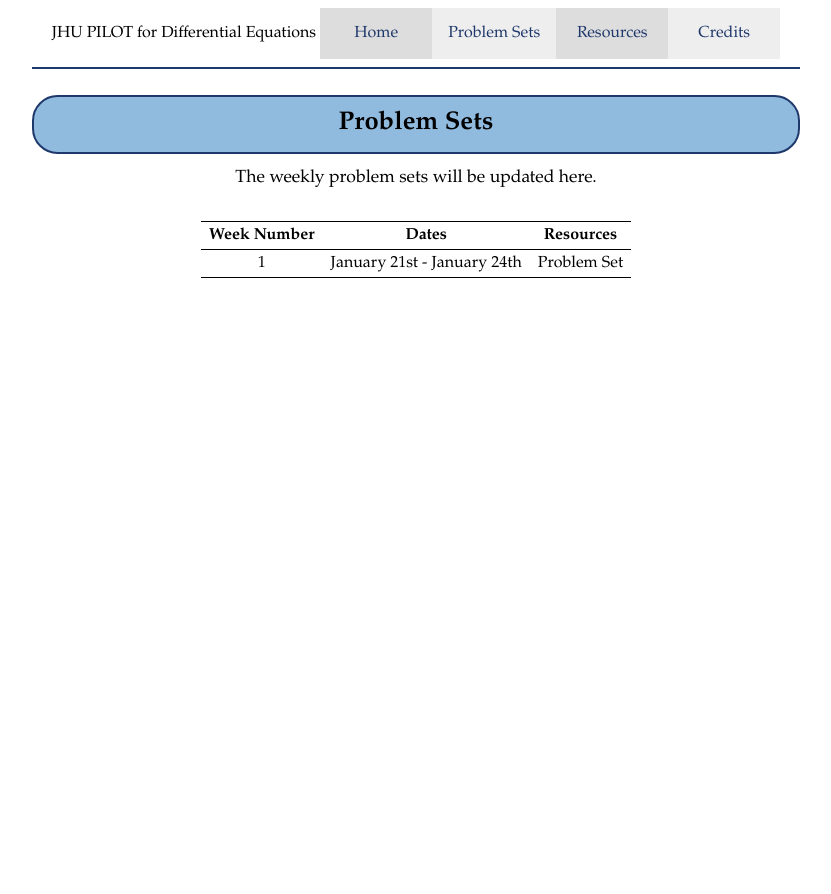
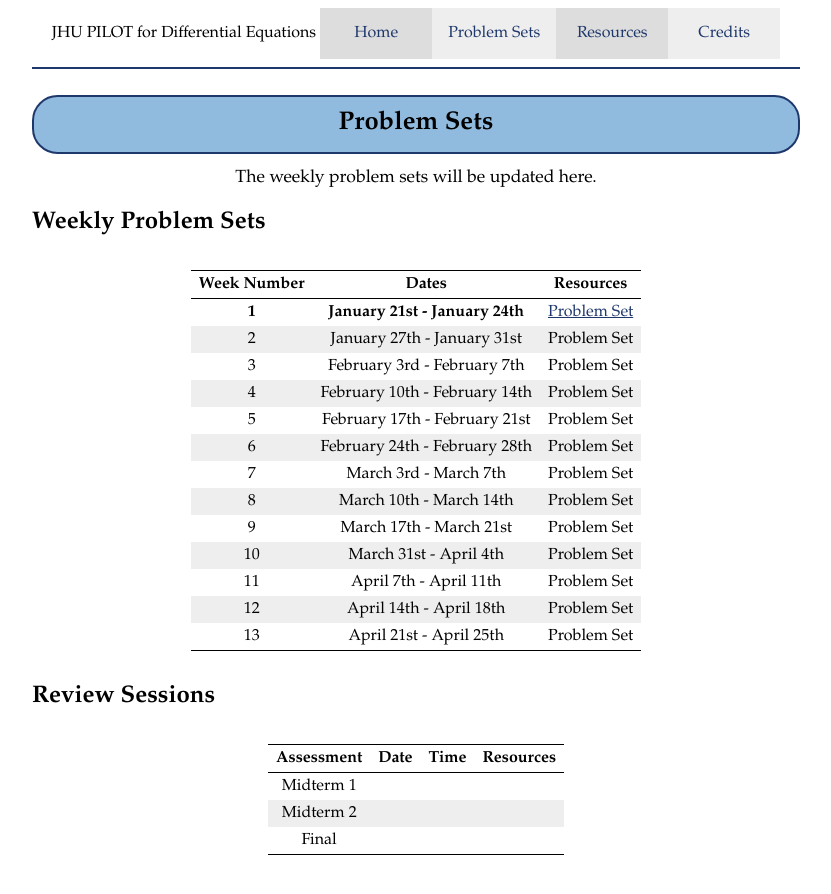
Before and after one commit to JHU-ODE-PILOT/SP25, a Jekyll site: the page built from problem_sets.md, in a window 1280 px wide. Shown: the top 894 px of the page, without its empty margins (224-1055 px from the left). Built offline with Jekyll 4.4.1, drawn with Linux system fonts in a browser that asks for light colours.

Commit message:
updated inits

```diff
--- a/problem_sets.md
+++ b/problem_sets.md
@@ -8,6 +8,28 @@ category: "problem_sets"
     The weekly problem sets will be updated here.
 </div>
 
+## Weekly Problem Sets
+
 | Week Number | Dates | Resources |
 |:-----------:|:-----:|:---------:|
-| 1 | January 21st - January 24th | Problem Set |
+| **1** | **January 21st - January 24th** | [Problem Set]() |
+| 2 | January 27th - January 31st | Problem Set |
+| 3 | February 3rd - February 7th | Problem Set |
+| 4 | February 10th - February 14th | Problem Set |
+| 5 | February 17th - February 21st | Problem Set |
+| 6 | February 24th - February 28th | Problem Set |
+| 7 | March 3rd - March 7th | Problem Set |
+| 8 | March 10th - March 14th | Problem Set |
+| 9 | March 17th - March 21st | Problem Set |
+| 10 | March 31st - April 4th | Problem Set |
+| 11 | April 7th - April 11th | Problem Set |
+| 12 | April 14th - April 18th | Problem Set |
+| 13 | April 21st - April 25th | Problem Set |
+
+## Review Sessions
+
+| Assessment | Date | Time | Resources |
+|:----------:|:----:|:----:|:---------:|
+| Midterm 1 |  |  |  |
+| Midterm 2 |  |  |  |
+| Final |  |  |  |
```
Also changed, not shown: index.md (+2 -0 lines), resources.md (+5 -5 lines).
